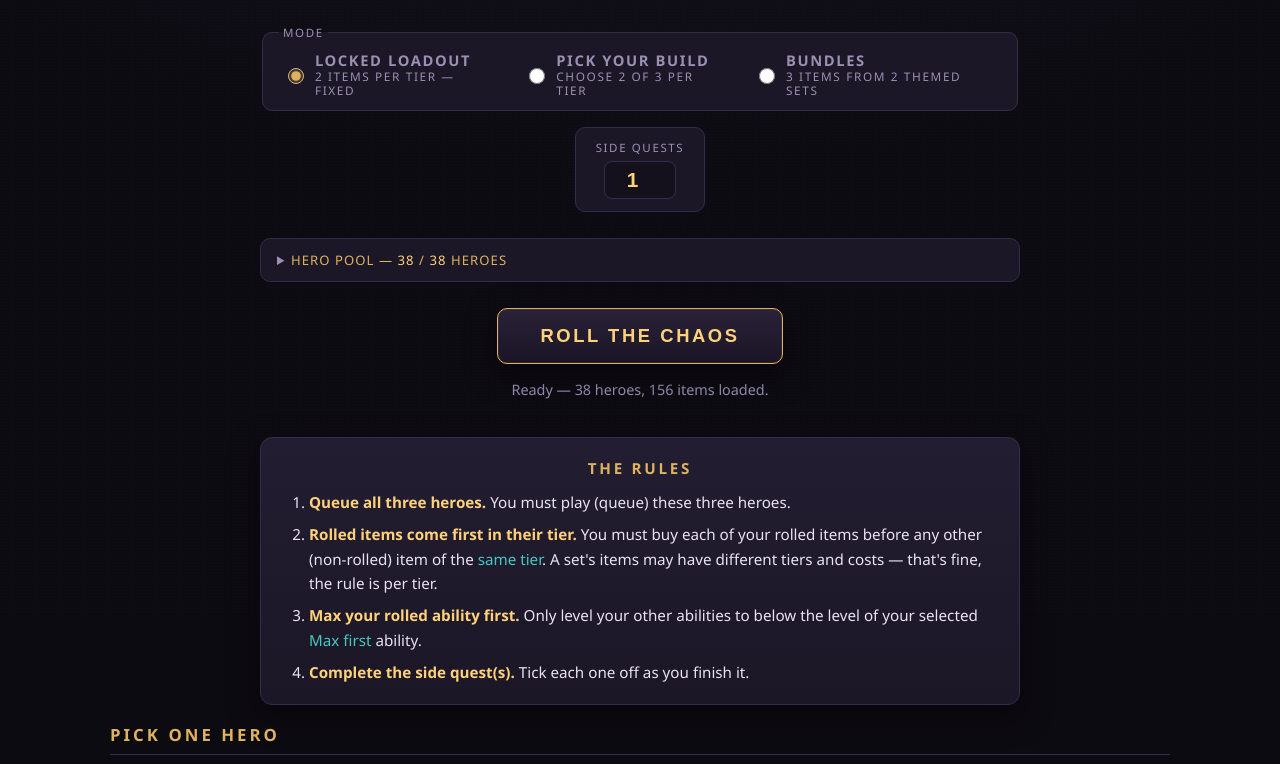
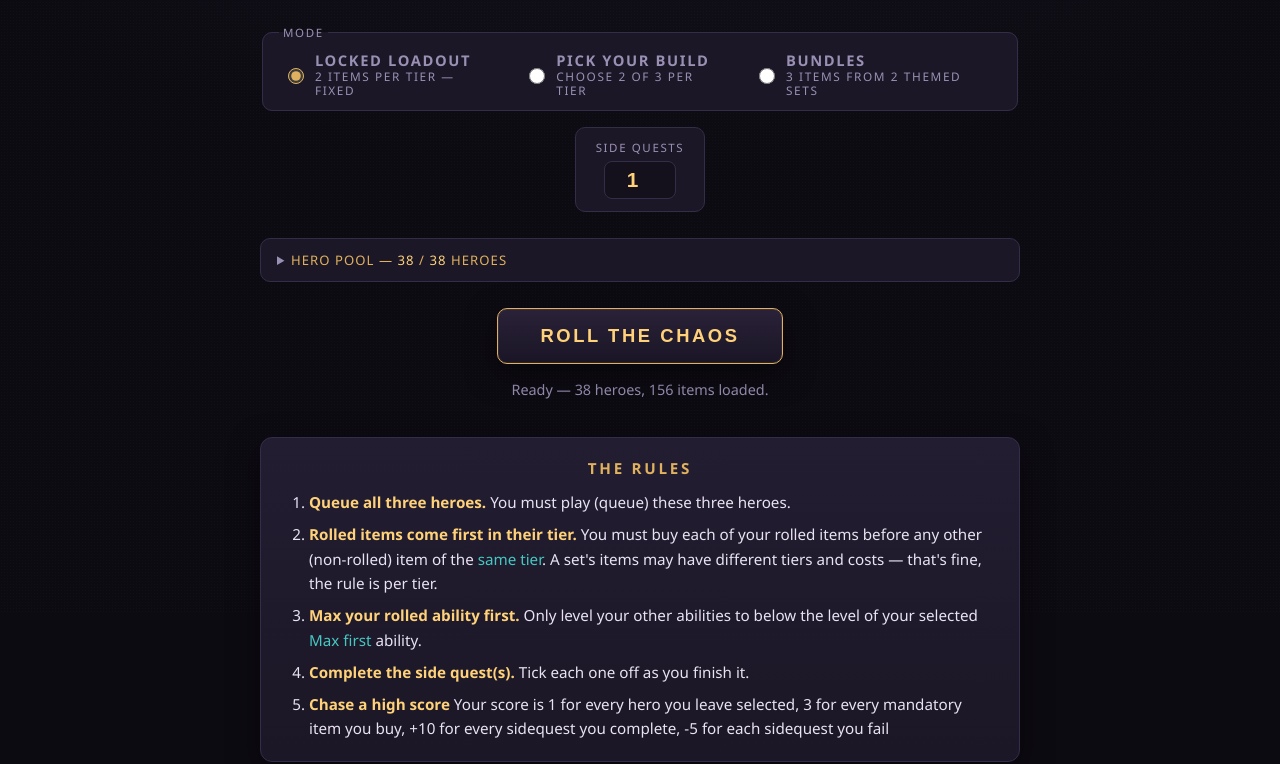
Before and after one commit to Ethan-Pryce/deadlock-chaos, a plain HTML site: page index.html in a window 1280 px wide. Shown: the part 188-952 px from the top of the page. Drawn offline with Linux system fonts and the light colour scheme.

Commit message:
Update index.html

```diff
--- a/index.html
+++ b/index.html
@@ -64,6 +64,7 @@
       <li><strong>Max your rolled ability first.</strong> Only level your other abilities to
         below the level of your selected <em>Max first</em> ability.</li>
       <li><strong>Complete the side quest(s).</strong> Tick each one off as you finish it.</li>
+      <li><strong>Chase a high score</strong> Your score is 1 for every hero you leave selected, 3 for every mandatory item you buy, +10 for every sidequest you complete, -5 for each sidequest you fail</li>
     </ol>
   </section>
 
```
